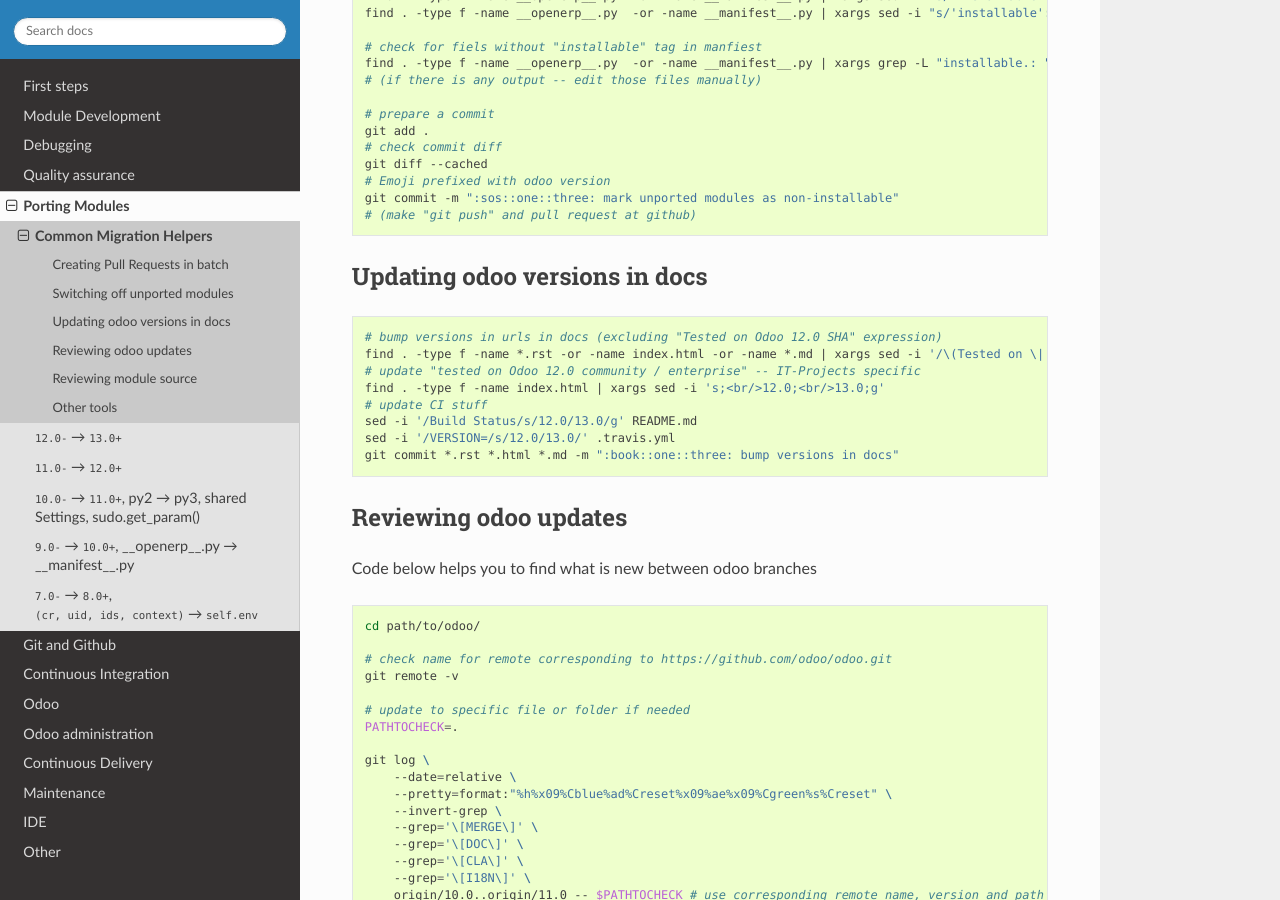
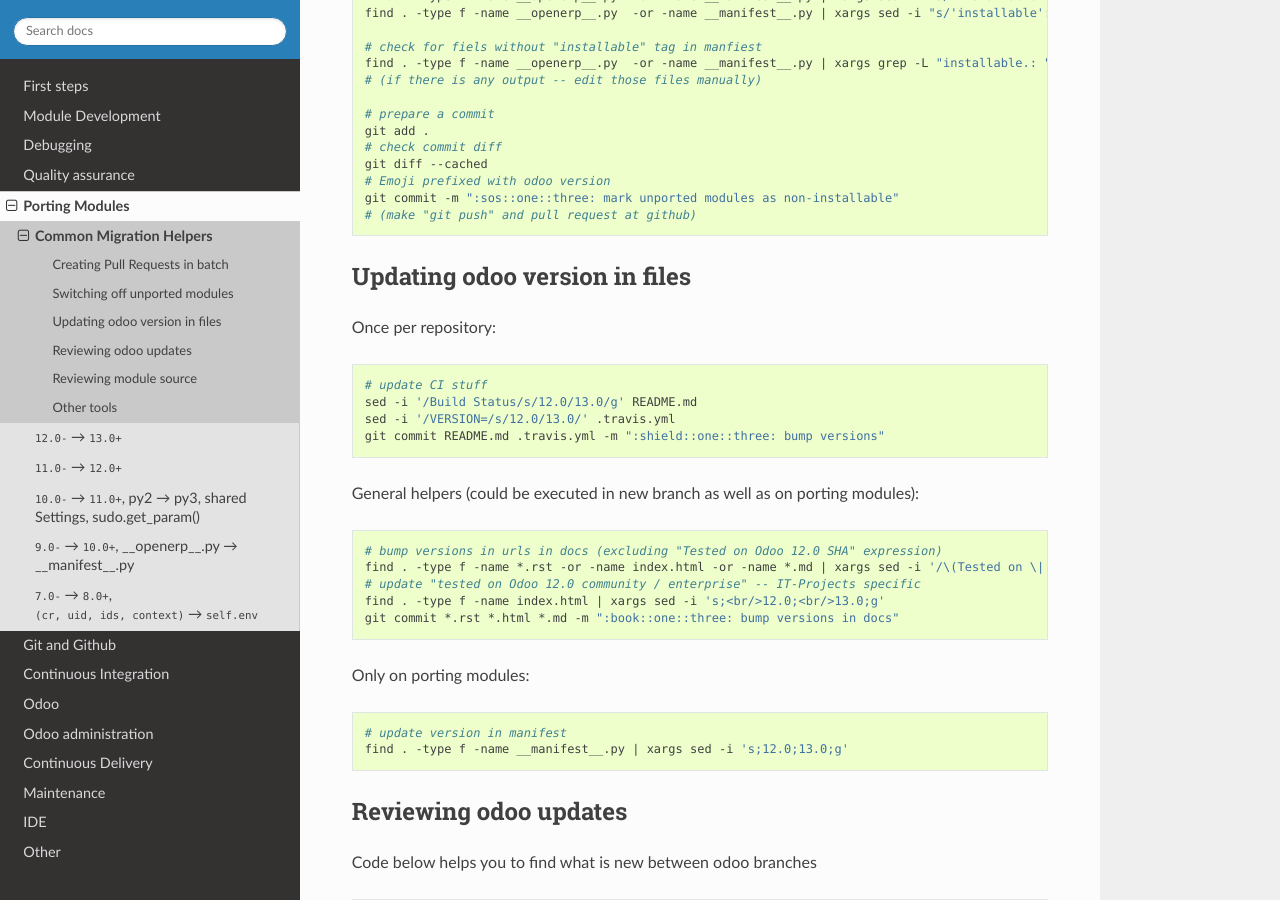
Before and after one commit to itpp-labs/odoo-development, a Sphinx documentation site: the page built from docs/migration/helpers.rst, in a window 1280 px wide and 900 px high, scrolled down 563 px. Built offline with Sphinx 7.4.7 and the Read the Docs theme 2.0.0, drawn with Linux system fonts in a browser that asks for light colours; some of the changed text lies outside the part shown.

Commit message:
Update helpers.rst

```diff
--- a/docs/migration/helpers.rst
+++ b/docs/migration/helpers.rst
@@ -33,8 +33,19 @@
     git commit -m ":sos::one::three: mark unported modules as non-installable"
     # (make "git push" and pull request at github)
 
-Updating odoo versions in docs
+Updating odoo version in files
 ==============================
+
+Once per repository:
+
+.. code-block:: sh
+
+    # update CI stuff
+    sed -i '/Build Status/s/12.0/13.0/g' README.md
+    sed -i '/VERSION=/s/12.0/13.0/' .travis.yml
+    git commit README.md .travis.yml -m ":shield::one::three: bump versions"
+
+General helpers (could be executed in new branch as well as on porting modules):
 
 .. code-block:: sh
 
@@ -42,10 +53,14 @@
     find . -type f -name *.rst -or -name index.html -or -name *.md | xargs sed -i '/\(Tested on \| 12.0\)/!s/12.0/13.0/g'
     # update "tested on Odoo 12.0 community / enterprise" -- IT-Projects specific
     find . -type f -name index.html | xargs sed -i 's;<br/>12.0;<br/>13.0;g'
-    # update CI stuff
-    sed -i '/Build Status/s/12.0/13.0/g' README.md
-    sed -i '/VERSION=/s/12.0/13.0/' .travis.yml
     git commit *.rst *.html *.md -m ":book::one::three: bump versions in docs"
+
+Only on porting modules:
+
+.. code-block:: sh
+
+    # update version in manifest
+    find . -type f -name __manifest__.py | xargs sed -i 's;12.0;13.0;g'
 
 Reviewing odoo updates
 ======================
```
